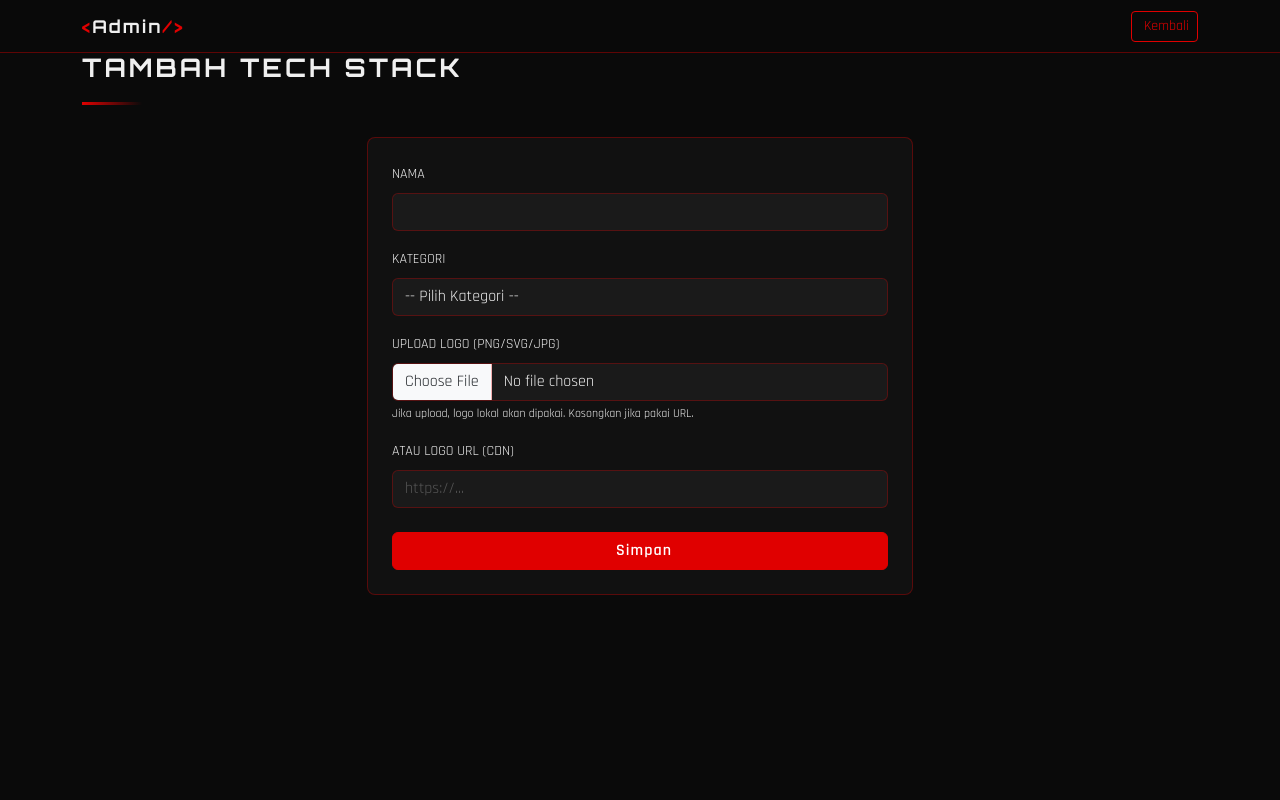
After one commit to BayuNurdiansyah/portfolio, a PHP site: page /admin/techstack/create.php in a window 1280 px wide. The commit adds this page. Run offline with PHP 8.4, Linux system fonts and the light colour scheme; the visitor is signed in with stand-in values (Sample User, id 1).

Commit message:
feat: add techstack menu CRUD

```diff
--- a/admin/dashboard.php
+++ b/admin/dashboard.php
@@ -7,6 +7,7 @@
 $jml_pendidikan = mysqli_fetch_assoc(mysqli_query($conn,"SELECT COUNT(*) c FROM pendidikan"))['c'];
 $jml_pekerjaan  = mysqli_fetch_assoc(mysqli_query($conn,"SELECT COUNT(*) c FROM pekerjaan"))['c'];
 $jml_organisasi = mysqli_fetch_assoc(mysqli_query($conn,"SELECT COUNT(*) c FROM organisasi"))['c'];
+$jml_techstack = mysqli_fetch_assoc(mysqli_query($conn,"SELECT COUNT(*) c FROM techstack"))['c'];
 ?>
 <!DOCTYPE html>
 <html lang="id">
@@ -46,6 +47,7 @@ $jml_organisasi = mysqli_fetch_assoc(mysqli_query($conn,"SELECT COUNT(*) c FROM
       ['icon'=>'fa-graduation-cap','label'=>'Pendidikan','val'=>$jml_pendidikan,'href'=>'pendidikan/index.php','color'=>'#e00000'],
       ['icon'=>'fa-briefcase','label'=>'Pekerjaan','val'=>$jml_pekerjaan,'href'=>'pekerjaan/index.php','color'=>'#e00000'],
       ['icon'=>'fa-users','label'=>'Organisasi','val'=>$jml_organisasi,'href'=>'organisasi/index.php','color'=>'#e00000'],
+      ['icon'=>'fa-code','label'=>'Tech Stack','val'=>$jml_techstack,'href'=>'techstack/index.php','color'=>'#e00000'],
     ];
     foreach($menu as $m): ?>
     <div class="col-md-4">
--- /dev/null
+++ b/admin/techstack/create.php
@@ -0,0 +1,113 @@
+<?php
+session_start();
+if(!isset($_SESSION['admin'])){ header('Location: ../../admin/login.php'); exit; }
+require_once '../../config/db.php';
+
+if($_SERVER['REQUEST_METHOD']==='POST'){
+  $nama      = mysqli_real_escape_string($conn,$_POST['nama']);
+  $kategori  = mysqli_real_escape_string($conn,$_POST['kategori']);
+  $logo_url  = mysqli_real_escape_string($conn,$_POST['logo_url']);
+  $logo_local= '';
+
+  if(!empty($_FILES['logo_local']['name'])){
+    $ext      = pathinfo($_FILES['logo_local']['name'], PATHINFO_EXTENSION);
+    $filename = strtolower(str_replace(' ','-',$nama)).'-'.time().'.'.$ext;
+    $target   = '../../assets/img/techstack/'.$filename;
+    $allowed  = ['png','jpg','jpeg','svg','webp'];
+    if(in_array(strtolower($ext),$allowed)){
+      move_uploaded_file($_FILES['logo_local']['tmp_name'], $target);
+      $logo_local = mysqli_real_escape_string($conn,$filename);
+    }
+  }
+
+  mysqli_query($conn,"INSERT INTO techstack (nama,logo_url,kategori,logo_local)
+    VALUES ('$nama','$logo_url','$kategori','$logo_local')");
+  header('Location: index.php?msg=Tech stack berhasil ditambahkan'); exit;
+}
+?>
+<!DOCTYPE html><html lang="id">
+<head>
+  <meta charset="UTF-8"><meta name="viewport" content="width=device-width,initial-scale=1">
+  <title>Tambah Tech Stack</title>
+  <link href="https://cdn.jsdelivr.net/npm/bootstrap@5.3.0/dist/css/bootstrap.min.css" rel="stylesheet">
+  <link href="../../assets/css/style.css" rel="stylesheet">
+</head>
+<body>
+<nav class="navbar navbar-dark fixed-top" id="mainNav">
+  <div class="container">
+    <a class="navbar-brand fw-bold" href="../dashboard.php"><span style="color:#e00000">&lt;</span>Admin<span style="color:#e00000">/&gt;</span></a>
+    <a href="index.php" class="btn btn-outline-danger btn-sm"><i class="fa fa-arrow-left me-1"></i> Kembali</a>
+  </div>
+</nav>
+<div class="container page-wrapper py-5">
+  <p class="section-title">Tambah Tech Stack</p>
+  <div class="title-line"></div>
+  <div class="row justify-content-center"><div class="col-lg-6">
+    <div class="card-dark">
+      <form method="POST" enctype="multipart/form-data">
+        <div class="mb-3">
+          <label class="form-label text-main small">NAMA</label>
+          <input type="text" name="nama" class="form-control admin-input" required>
+        </div>
+        <div class="mb-3">
+          <label class="form-label text-main small">KATEGORI</label>
+          <select name="kategori" class="form-control admin-input" required>
+            <option value="">-- Pilih Kategori --</option>
+            <option value="Framework">Framework</option>
+            <option value="Frontend">Frontend</option>
+            <option value="Library">Library</option>
+            <option value="Database">Database</option>
+            <option value="Runtime">Runtime</option>
+            <option value="Mobile">Mobile</option>
+            <option value="Tools">Tools</option>
+            <option value="Language">Language</option>
+          </select>
+        </div>
+        <div class="mb-3">
+          <label class="form-label text-main small">UPLOAD LOGO (PNG/SVG/JPG)</label>
+          <input type="file" name="logo_local" class="form-control admin-input" accept=".png,.jpg,.jpeg,.svg,.webp">
+          <p class="text-main" style="font-size:.75rem;margin-top:4px;">Jika upload, logo lokal akan dipakai. Kosongkan jika pakai URL.</p>
+        </div>
+        <div class="mb-4">
+          <label class="form-label text-main small">ATAU LOGO URL (CDN)</label>
+          <input type="text" name="logo_url" class="form-control admin-input" placeholder="https://...">
+        </div>
+
+        <div class="mb-4 text-center" id="previewWrap" style="display:none!important;">
+          <p class="text-main small mb-1">Preview Logo:</p>
+          <img id="previewImg" src="" alt="preview" style="width:50px;height:50px;object-fit:contain;filter:drop-shadow(0 0 4px rgba(224,0,0,0.4))">
+        </div>
+
+        <button type="submit" class="btn btn-danger w-100 fw-bold"><i class="fa fa-save me-2"></i>Simpan</button>
+      </form>
+    </div>
+  </div></div>
+</div>
+<style>
+.admin-input{background:#1a1a1a;border:1px solid rgba(224,0,0,0.3);color:#f0f0f0;border-radius:6px}
+.admin-input:focus{background:#1a1a1a;border-color:#e00000;color:#f0f0f0;box-shadow:0 0 0 2px rgba(224,0,0,0.2)}
+select.admin-input option{background:#1a1a1a;color:#f0f0f0}
+</style>
+<script src="https://code.jquery.com/jquery-3.7.0.min.js"></script>
+<script>
+// Preview gambar sebelum upload
+$('input[name="logo_local"]').on('change', function(){
+  const file = this.files[0];
+  if(file){
+    const reader = new FileReader();
+    reader.onload = e => {
+      $('#previewImg').attr('src', e.target.result);
+      $('#previewWrap').css('display','block !important').show();
+    };
+    reader.readAsDataURL(file);
+  }
+});
+// Preview dari URL
+$('input[name="logo_url"]').on('input', function(){
+  const url = $(this).val();
+  if(url){ $('#previewImg').attr('src',url); $('#previewWrap').show(); }
+  else { $('#previewWrap').hide(); }
+});
+</script>
+<script src="https://cdn.jsdelivr.net/npm/bootstrap@5.3.0/dist/js/bootstrap.bundle.min.js"></script>
+</body></html>
```
Also changed, not shown: admin/techstack/delete.php (added, +17 -0 lines), admin/techstack/edit.php (added, +117 -0 lines), admin/techstack/index.php (added, +75 -0 lines), techstack.php (+8 -3 lines).
